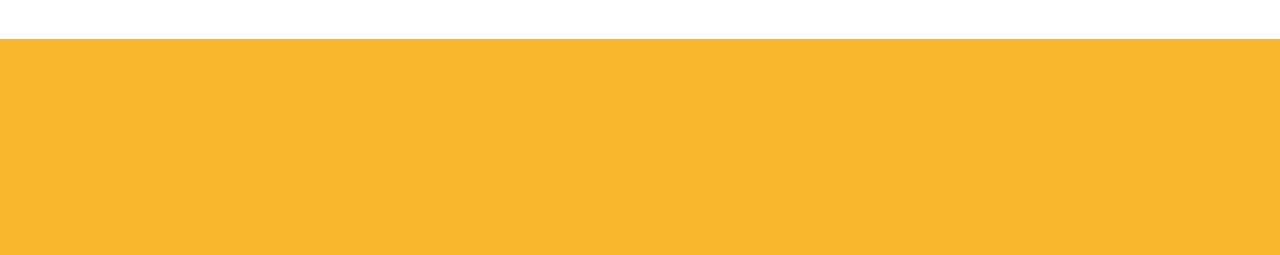
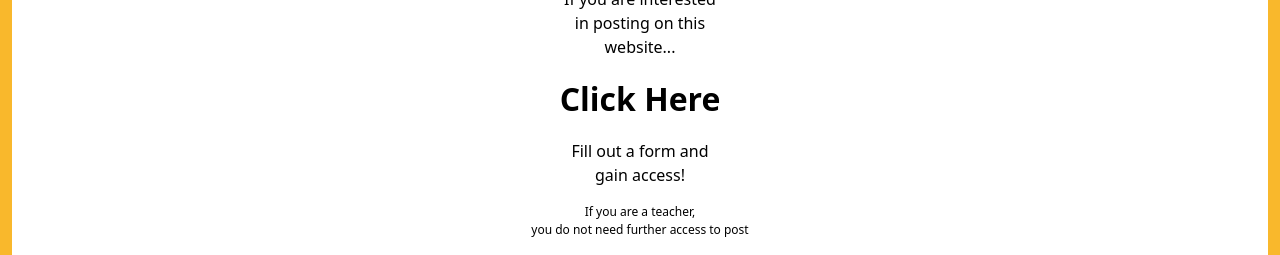
Before and after one commit to ChoeunDanaYu/KISJWebsite, a Django app: page / in a window 1280 px wide. Shown: the part 761-1016 px from the top of the page. Before the commit the page ends 800 px from the top, so only its background shows below. Run offline with Django 4.2, Linux system fonts and the light colour scheme; parts of the project's set-up code (start-up, migrations or seed data) failed here and were passed over; some libraries are stand-ins or nearby versions.

Commit message:
added request access section

```diff
--- a/templates/website/board_area.html
+++ b/templates/website/board_area.html
@@ -47,5 +47,13 @@
             {% endif %}
         </div>
     </div>
+    <div class="col text-center d-flex align-items-center justify-content-center">
+        <a href="" style ="text-decoration: none; color:black; background-color: #FFFFFF; height: 100%; width:100%; padding: 0.5rem; overflow:hidden;">
+            <p style="font-size: 1rem;">If you are interested<br>in posting on this<br>website...</p>
+            <p style="font-size: 2rem;"><strong>Click Here</strong></p>
+            <p style="font-size: 1rem;">Fill out a form and <br>gain access!</p>
+            <p style="font-size: 0.75rem; margin-bottom: 0.5rem;">If you are a teacher,<br> you do not need further access to post</p>
+        </a>
+    </div>
 
 </div>
```
